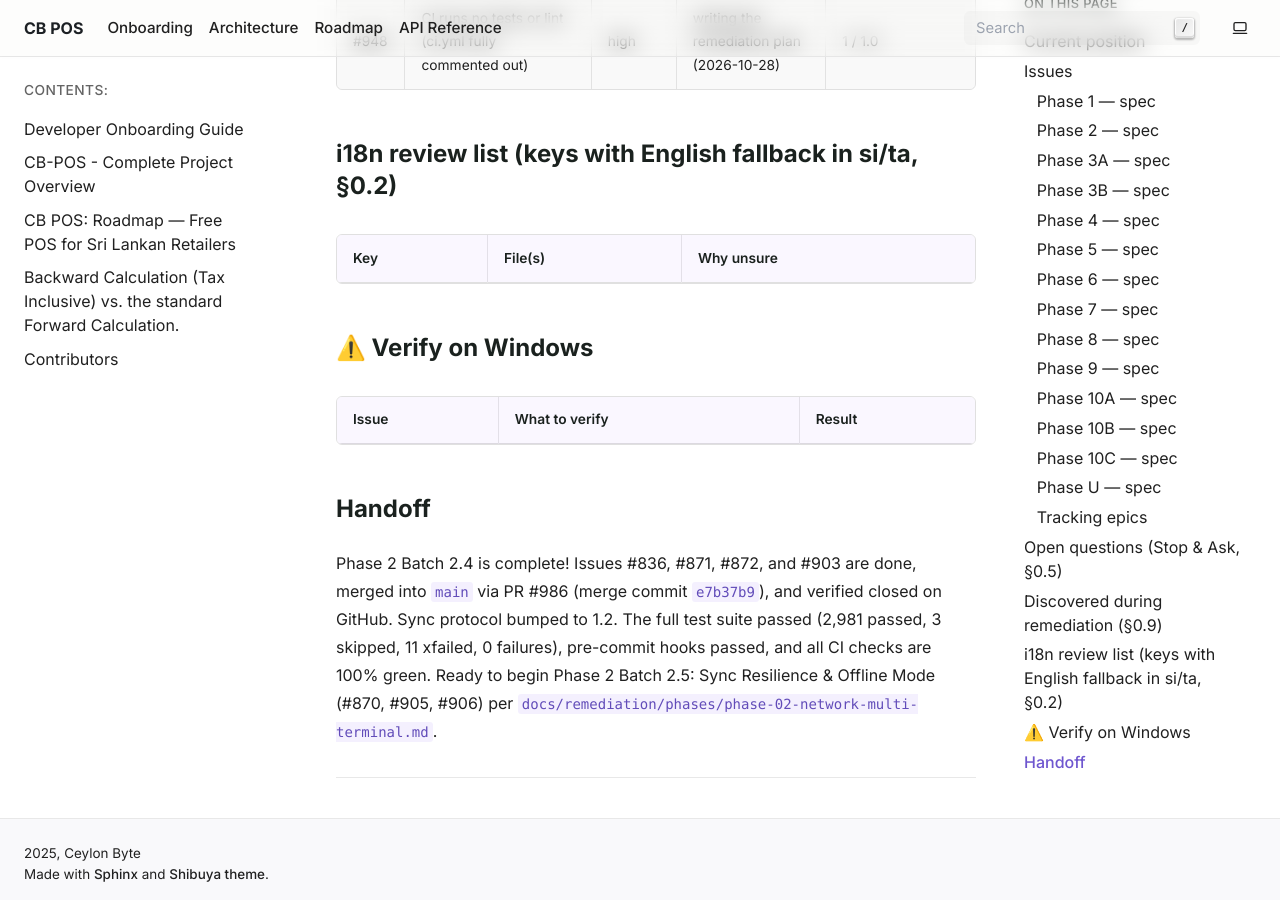
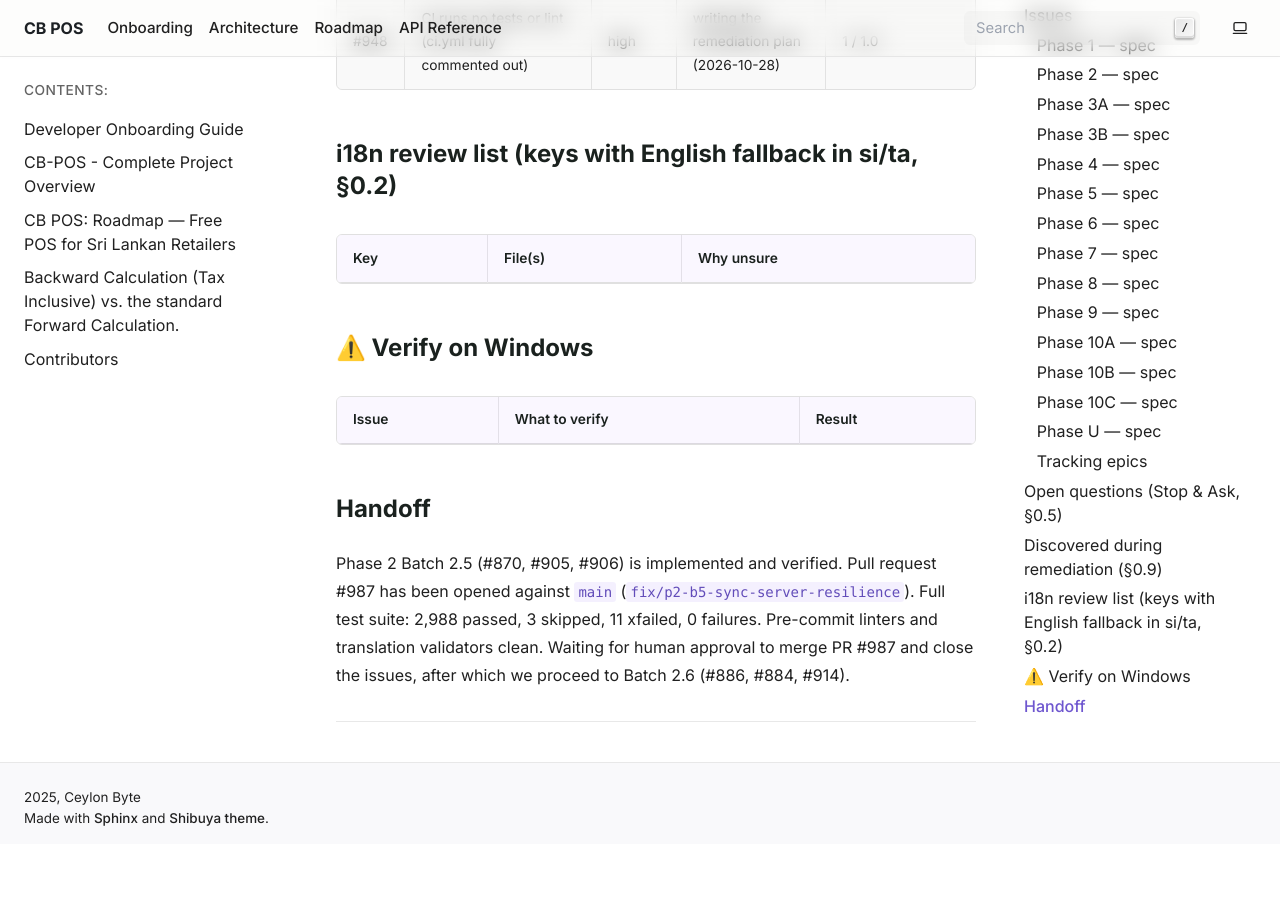
Before and after one commit to HMAHD/CB-POS, a Sphinx documentation site: the page built from docs/remediation/PROGRESS.md, in a window 1280 px wide and 900 px high, scrolled down 22696 px. Built offline with Sphinx 7.4.7, drawn with Linux system fonts in a browser that asks for light colours; pages that are not in the unit, such as notebooks, are missing from menus; after the commit the page ends 23540 px from its top, so only the background shows below that; some of the changed text lies outside the part shown.

Commit message:
docs(remediation): progress phase 2 batch 2.5

```diff
--- a/docs/remediation/PROGRESS.md
+++ b/docs/remediation/PROGRESS.md
@@ -25,7 +25,7 @@ Statuses: `todo` · `in-progress` · `blocked (Q#)` · `pr-open` · `done` (merg
 
 ## Current position
 
-- Phase: 2 · Batch: 2.5 (in-progress) · Branch: fix/p2-b5-sync-server-resilience · PR: — · Last session: 2026-11-03
+- Phase: 2 · Batch: 2.5 (pr-open) · Branch: fix/p2-b5-sync-server-resilience · PR: #987 · Last session: 2026-11-03
 
 ## Issues
 
@@ -63,9 +63,9 @@ Statuses: `todo` · `in-progress` · `blocked (Q#)` · `pr-open` · `done` (merg
 | #871 | Deletions on the Main PC never reach the tills: removed promotions, price-lis… | high | 2.4 | done | #986 | e7b37b9 · sync_deletions table, reverse FK deletion order, soft-delete fallback, Admin Tools reload |
 | #872 | Role permissions never sync, so revoking or granting a permission on the Main… | high | 2.4 | done | #986 | e7b37b9 · permissions before roles, permission_codes sync, roles_changed signal refreshes current user |
 | #903 | Till audit logs and inventory logs never reach the Main PC | medium | 2.4 | done | #986 | e7b37b9 · synced column on inventory_logs, _FLAT_PUSH_TABLES, terminal_id filter in Activity Log UI |
-| #870 | One idle TCP connection stalls the whole Main PC sync server, before any auth… | high | 2.5 | in-progress | | 096bd82 · do_handshake_on_connect=False, per-thread handshake timeout, 16-worker throttle |
-| #905 | The document sequence is found by string sort, so `{seq}` breaks at 10 and `{… | medium | 2.5 | in-progress | | 9c47c52 · numeric sequence extraction via regex scan; collision retry increments sequence |
-| #906 | A push that fails on every cycle is invisible: pending count is never set, se… | medium | 2.5 | in-progress | | ae81ff2 · pending_changed signal, persistent push error state, distinct terminals count, sync details dialog with retry |
+| #870 | One idle TCP connection stalls the whole Main PC sync server, before any auth… | high | 2.5 | pr-open | #987 | 096bd82 · do_handshake_on_connect=False, per-thread handshake timeout, 16-worker throttle |
+| #905 | The document sequence is found by string sort, so `{seq}` breaks at 10 and `{… | medium | 2.5 | pr-open | #987 | 9c47c52 · numeric sequence extraction via regex scan; collision retry increments sequence |
+| #906 | A push that fails on every cycle is invisible: pending count is never set, se… | medium | 2.5 | pr-open | #987 | f806d61 · pending_changed signal, persistent push error state, distinct terminals count, sync details dialog with retry |
 | #884 | Same cashier on two terminals: both open shifts count each other's sales | medium | 2.6 | todo | | |
 | #886 | Dashboard charts fail in PostgreSQL mode (SQLite-only strftime) | medium | 2.6 | todo | | |
 | #914 | Network mode has no lock or unique index, so two tills can refund or void the… | low | 2.6 | todo | | |
@@ -304,4 +304,4 @@ Statuses: `todo` · `in-progress` · `blocked (Q#)` · `pr-open` · `done` (merg
 |---|---|---|
 
 ## Handoff
-Phase 2 Batch 2.4 is complete! Issues #836, #871, #872, and #903 are done, merged into `main` via PR #986 (merge commit `e7b37b9`), and verified closed on GitHub. Sync protocol bumped to 1.2. The full test suite passed (2,981 passed, 3 skipped, 11 xfailed, 0 failures), pre-commit hooks passed, and all CI checks are 100% green. Ready to begin Phase 2 Batch 2.5: Sync Resilience & Offline Mode (#870, #905, #906) per `docs/remediation/phases/phase-02-network-multi-terminal.md`.
+Phase 2 Batch 2.5 (#870, #905, #906) is implemented and verified. Pull request #987 has been opened against `main` (`fix/p2-b5-sync-server-resilience`). Full test suite: 2,988 passed, 3 skipped, 11 xfailed, 0 failures. Pre-commit linters and translation validators clean. Waiting for human approval to merge PR #987 and close the issues, after which we proceed to Batch 2.6 (#886, #884, #914).
```
